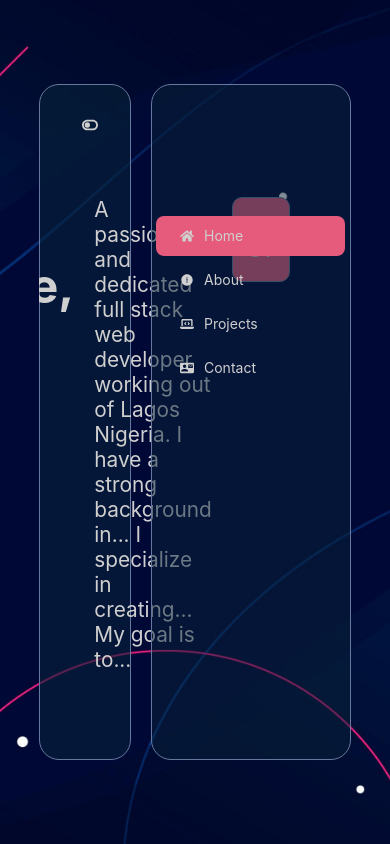
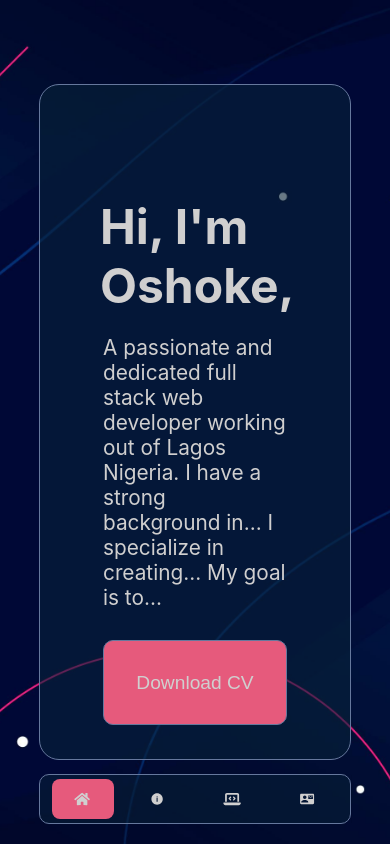
Before and after one commit to lorenzoworx/portofolio, a React (Create React App) app: page / in a window 390 px wide. Built offline with nearby package versions, Linux system fonts and the light colour scheme.

Commit message:
Implement responsiveness

```diff
--- a/src/App.css
+++ b/src/App.css
@@ -31,7 +31,7 @@
   border-radius: 10px ;
 }
 
-nav {
+#side-nav .ant-layout-sider-children nav {
   display: flex;
   flex-direction: column;
   width: 100%;
@@ -50,7 +50,9 @@ nav {
 
 header {
   display: flex;
-  justify-content: flex-end;
+  justify-content: space-between;
+  align-items: flex-end;
+  padding-left: 5vw !important;
 }
 
 .content-wrapper  {
@@ -60,3 +62,61 @@ header {
   flex-direction: column;
   align-items: center;
 }
+
+#nav-ul {
+  width: 100%;
+}
+
+#mobile-menu {
+  padding: 0;
+  background-color: rgba(8, 34, 57, 0.5);
+  border: 1px solid #66789D;
+  border-radius: 10px;
+  position: fixed;
+  bottom: 20px;
+  left: 10vw;
+  right: 10vw;
+}
+
+#mobile-menu nav ul {
+  display: flex;
+  width: 80vw;
+  justify-content: space-around;
+}
+
+#mobile-menu nav ul li {
+  width: 20%;
+  justify-content: center;
+}
+
+#mobile-menu nav ul li svg {
+  width: 100%;
+}
+
+#page-title {
+  text-transform: uppercase;
+  font-size: 1.5rem;
+}
+
+
+@media screen and (max-width: 768px) {
+
+  .home-outlet {
+    align-items: center;
+    justify-items: center;
+  }
+
+  .home-outlet > div {
+    display: flex;
+    justify-content: center;
+  }
+
+  .home-outlet .intro-btn {
+    width: 100%;
+  }
+
+  .home-outlet .intro-btn button {
+    width: 80%;
+  }
+
+}
--- a/src/components/MyLayout.js
+++ b/src/components/MyLayout.js
@@ -1,12 +1,37 @@
-import React, { useState } from 'react';
-import { Outlet } from 'react-router-dom';
+import React, { useState, useEffect } from 'react';
+import { Outlet, useLocation } from 'react-router-dom';
 import * as Fa6Icons from "react-icons/fa6";
-import { Layout, Button, } from 'antd';
+import { Layout, Button, Menu} from 'antd';
 import Sidebar from './Sidebar';
+
 const { Header, Sider, Content } = Layout;
 
 const MyLayout = () => {
   const [collapsed, setCollapsed] = useState(false);
+  const [isMobile, setIsMobile] = useState(false);
+  const [pageTitle, setPageTitle] = useState("");
+
+  const location = useLocation();
+
+  const handleResize = () => {
+    setIsMobile(window.innerWidth <= 769 );
+  };
+
+  useEffect(() => {
+    handleResize();
+    window.addEventListener('resize', handleResize);
+    return () => window.removeEventListener('resize', handleResize);
+  }, []);
+
+  useEffect(() => {
+    const path = location.pathname;
+    const title = path.split("/").pop();
+    setPageTitle(title);
+  }, [location.pathname]);
+
+  const toggleCollapsed = () => {
+    setCollapsed(!collapsed);
+  };
 
   return (
     <main className="project-wrapper">
@@ -31,16 +56,19 @@ const MyLayout = () => {
                 "border-radius": "20px",
               }}
             >
-              <Button
+              <h1 id='page-title'>{pageTitle}</h1>
+              { isMobile ? '' :
+              (<Button
                 type="text"
                 icon={collapsed ? <Fa6Icons.FaToggleOn /> : <Fa6Icons.FaToggleOff />}
-                onClick={() => setCollapsed(!collapsed)}
+                onClick={() => toggleCollapsed()}
                 style={{
                   fontSize: '16px',
                   width: "80px",
                   height: "80px",
                 }}
-              />
+              />)
+              }
             </Header>
             <Content
               style={{
@@ -55,15 +83,32 @@ const MyLayout = () => {
               </section>
             </Content>
           </Layout>
-          <Sider className="sidebar-container" trigger={null} collapsible collapsed={collapsed} style={
-            {
-              "background-color": "rgba(8, 34, 57, 0.9)",
-              "border-radius": "20px",
-              "border": "1px solid #66789d",
-            }
-          }>
-            <Sidebar />
+          {isMobile ? (
+          <Menu
+            isMobile={true}
+            id="mobile-menu"
+            mode="horizontal"
+            defaultSelectedKeys={['1']}
+            style={{ lineHeight: '64px', marginLeft: 'auto' }}
+          >
+            <Sidebar isMobile={true} />
+          </Menu>
+        ) : (
+          <Sider
+            id="side-nav"
+            className="sidebar-container"
+            trigger={null}
+            collapsible
+            collapsed={collapsed}
+            style={{
+              backgroundColor: "rgba(8, 34, 57, 0.9)",
+              borderRadius: "20px",
+              border: "1px solid #66789d",
+            }}
+          >
+            <Sidebar isMobile={false} />
           </Sider>
+        )}
       </Layout>
     </main>
   );
--- /dev/null
+++ b/src/components/ReadMore.js
@@ -0,0 +1,20 @@
+import React, { useState } from 'react';
+
+const ReadMore = ({ text, maxLength }) => {
+  const [isTruncated, setIsTruncated] = useState(true);
+
+  const toggleTruncate = () => {
+    setIsTruncated(!isTruncated);
+  };
+
+  return (
+    <p id="read-more">
+      {isTruncated ? `${text.slice(0, maxLength)}...` : text}
+      <span className='read-more-toggle' onClick={toggleTruncate}>
+        {isTruncated ? 'Read More' : 'Show Less'}
+      </span>
+    </p>
+  )
+}
+
+export default ReadMore;
--- a/src/components/Sidebar.js
+++ b/src/components/Sidebar.js
@@ -3,11 +3,11 @@ import { NavLink } from 'react-router-dom';
 import { Menu } from 'antd';
 import { navData } from '../lib/NavData';
 
-const Sidebar = () => {
+const Sidebar = ({isMobile}) => {
   return(
     <nav>
       <div className="demo-logo-vertical" />
-        <Menu style={{
+        <Menu id="nav-ul" style={{
           "background-color": "rgba(8, 34, 57, 0)",
         }}
           mode="inline"
@@ -16,7 +16,11 @@ const Sidebar = () => {
           {navData.map((item) => {
             return (
               <Menu.Item key={item.id} icon={item.icon}>
-                <NavLink to={item.link}>{item.label}</NavLink>
+                {isMobile ?
+                  (<NavLink to={item.link}>''</NavLink>)
+                  :
+                  (<NavLink to={item.link}>{item.label}</NavLink>)
+              }
               </Menu.Item>
             )
           })}
--- a/src/pages/About.js
+++ b/src/pages/About.js
@@ -1,23 +1,13 @@
-import React, { useState, useEffect } from 'react';
+import React from 'react';
 import './styles/About.css'
 import myImg from './IMG_3234.JPG'
 
 const About = () => {
-  const [animated, setAnimated] = useState(false);
 
-  useEffect(() => {
-    const timeoutId = setTimeout(() => {
-      setAnimated(true);
-    }, 500);
-
-    return () => {
-      clearTimeout(timeoutId);
-    };
-  }, []);
 
   return (
-    <div className={`staggered-text-container ${animated ? 'animate' : ''}`}>
-      <div className={`about-bio staggered-text-item ${animated ? 'animate-h1' : ''}`}>
+    <div className="about-outlet">
+      <div className="about-bio">
         <div>
           <h1>Educcation</h1>
           <p>
@@ -89,12 +79,9 @@ const About = () => {
           </p>
         </div>
       </div>
-      <div className={`about-picture staggered-text-item ${animated ? 'animate-p' : ''}`}>
+      <div className="about-picture">
         <img src={myImg} alt="" className='myImg' />
       </div>
-      {/* <div className={`staggered-text-item ${animated ? 'animate-button' : ''}`}>
-        <button>Download cv</button>
-      </div> */}
     </div>
   );
 };
--- a/src/pages/Contact.js
+++ b/src/pages/Contact.js
@@ -1,10 +1,9 @@
-import React, { useState, useEffect } from 'react'
+import React, { useState } from 'react'
 import { Link } from 'react-router-dom'
 import * as FaIcons from 'react-icons/fa'
 import './styles/Contact.css'
 
 const Contact = () => {
-  const [animated, setAnimated] = useState(false);
   const [formData, setFormData] = useState({
     name: '',
     email: '',
@@ -12,18 +11,10 @@ const Contact = () => {
     website: '',
     message: '',
   })
+
   const [formErrors, setFormErrors] = useState({});
   const [formSubmitted, setFormSubmitted] = useState(false);
 
-  useEffect(() => {
-    const timeoutId = setTimeout(() => {
-      setAnimated(true);
-    }, 500);
-
-    return() => {
-      clearTimeout(timeoutId);
-    };
-  }, []);
 
   const handleChange = (e) => {
     const { name, value } = e.target;
@@ -84,8 +75,8 @@ const Contact = () => {
 
   return(
     <>
-    <form className={`contact-form staggered-text-container ${animated ? 'animate' : ''}`} id="fs-frm" name="simple-contact-form" accept-charset="utf-8" action="https://formspree.io/f/mayrewyk" method="post" onSubmit={handleSubmit}>
-      <div id="fs-frm-inputs" className={`contact-grid staggered-text-item ${animated ? 'animate-h1' : ''}`}>
+    <form className='contact-form' id="fs-frm" name="simple-contact-form" accept-charset="utf-8" action="https://formspree.io/f/mayrewyk" method="post" onSubmit={handleSubmit}>
+      <div id="fs-frm-inputs" className='contact-grid'>
         <div>
           <label for="full-name">Full Name</label>
           <input className="input-field" type="text" name="name" id="full-name" placeholder="Surname Firstname Others" required="" onChange={handleChange} value={formData.name}></input>
@@ -108,7 +99,7 @@ const Contact = () => {
         </div>
         <input type="hidden" name="_subject" id="email-subject" value="Contact Form Submission"></input>
       </div>
-      <div className={`submit staggered-text-item ${animated ? 'animate-p' : ''}`}>
+      <div className='submit'>
         <input type="submit" value="Submit"></input>
         {Object.keys(formErrors).map((errorField) => (
         <div key={errorField} className="error-message">
@@ -119,7 +110,7 @@ const Contact = () => {
       {formSubmitted && <div className="success-message">Form submitted successfully!</div>}
 
       </div>
-      <div className={`contact-links staggered-text-item ${animated ? 'animate-p' : ''}`}>
+      <div className='contact-links'>
         <Link to='https://github.com/lorenzoworx'>
           <FaIcons.FaGithubSquare className='contact-icon' />
         </Link>
--- a/src/pages/Home.js
+++ b/src/pages/Home.js
@@ -1,30 +1,19 @@
-import React, { useState, useEffect } from 'react'
+import React from 'react'
 import './styles/Home.css'
 
 const Home = () => {
-  const [animated, setAnimated] = useState(false);
-
-  useEffect (() => {
-    const timeoutId = setTimeout(() => {
-      setAnimated(true);
-    }, 500);
-
-    return () => {
-      clearTimeout(timeoutId);
-    };
-  }, []);
   return(
-    <div className={`staggered-text-container ${animated ? 'animate' : ''}`}>
-      <div className={`intro-header staggered-text-item ${animated ? 'animate-h1' : ''}`}>
+    <div className="home-outlet">
+      <div className="intro-header">
         <h1>Hi, I'm Oshoke,</h1>
       </div>
-      <div className={`intro-bio staggered-text-item ${animated ? 'animate-p' : ''}`}>
+      <div className="intro-bio">
         <p>
           A passionate and dedicated full stack web developer working out of Lagos Nigeria.
           I have a strong background in... I specialize in creating... My goal is to...
         </p>
       </div>
-      <div className={`intro-btn staggered-text-item ${animated ? 'animate-button' : ''}`}>
+      <div className="intro-btn">
         <button>Download CV</button>
       </div>
     </div>
--- a/src/pages/Projects.js
+++ b/src/pages/Projects.js
@@ -1,44 +1,32 @@
-import React, { useState, useEffect } from 'react';
+import React from 'react';
 import { Link } from 'react-router-dom';
 import './styles/Projects.css';
 import { projectData } from '../lib/ProjectData';
+import ReadMore from '../components/ReadMore';
 
 const Projects = () => {
-
-  const [animated, setAnimated] = useState(false);
-
-  useEffect(() => {
-    const timeoutId = setTimeout(() => {
-      setAnimated(true);
-    }, 500);
-
-    return () => {
-      clearTimeout(timeoutId);
-    };
-  }, []);
-
   return(
-    <div className={`staggered-text-container ${animated ? 'animate' : ''}`}>
+    <div className={`project-outlet`}>
       <div className="project-container">
         {projectData.map((project) => {
           return(
-            <div className={`project-card staggered-text-item ${animated ? 'animate-h1' : ''}`} key={project.id}>
+            <div className={`project-card`} key={project.id}>
               <div>
                 <img src={project.image} alt="" />
               </div>
-              <div>
+              <div className='project-description'>
                 <h1>
                   {project.title}
                 </h1>
-                <p>
-                  {project.description}
-                </p>
+                <ReadMore
+                  text={project.description}
+                  maxLength={50}
+                 />
               </div>
               <div>
-                <Link to={project.liveLink}>Live Demo</Link>
+                <Link className='live-demo-link' to={project.liveLink}>Live Demo</Link>
                 <Link to={project.githubLink}>View on GitHub</Link>
               </div>
-              <div>More Text</div>
         </div>
           )
         })}
--- a/src/pages/styles/About.css
+++ b/src/pages/styles/About.css
@@ -1,32 +1,9 @@
-.staggered-text-container {
+.about-outlet {
   display: flex;
   flex-direction: row;
   justify-content: space-between;
   gap: 20px;
   max-height: calc(80vh - 176px);
-}
-
-.staggered-text-item {
-  opacity: 0;
-  transform: translateY(1em);
-  transition: opacity 0.5s ease, transform 0.5s ease;
-}
-
-.animate-h1 {
-  transition-delay: 0.5s; /* Delay for h1 */
-}
-
-.animate-p {
-  transition-delay: 1s; /* Delay for p */
-}
-
-.animate-button {
-  transition-delay: 1.5s; /* Delay for button */
-}
-
-.staggered-text-container.animate .staggered-text-item {
-  opacity: 1;
-  transform: translateY(0);
 }
 
 .about-bio {
@@ -72,3 +49,29 @@
   width: 100%;
   height: auto;
 }
+
+@media screen and (max-width: 768px) {
+  .about-outlet {
+    flex-direction: column-reverse;
+    align-items: center;
+  }
+  .about-bio {
+    width: auto;
+    overflow-y: auto;
+  }
+
+  .about-picture {
+    height: 20%;
+  }
+
+  .myImg {
+    border-radius: 20%;
+    border: 1px solid #66789D;
+    ;
+  }
+
+  .about-bio::-webkit-scrollbar-thumb {
+    display: none;
+  }
+
+}
--- a/src/pages/styles/Home.css
+++ b/src/pages/styles/Home.css
@@ -18,7 +18,7 @@
 }
 
 .intro-btn {
-  align-self: flex-start;
+  align-self: center;
 }
 
 .intro-btn button {
@@ -28,32 +28,31 @@
   border-radius: 10px;
   border: 1px solid #66789D;
   font-size: 1.2rem;
+  padding: 10px 5px;
 }
 
-.staggered-text-container {
+.home-outlet {
   display: flex;
   flex-direction: column;
+  gap: 10px;
 }
 
-.staggered-text-item {
-  opacity: 0;
-  transform: translateY(1em);
-  transition: opacity 0.5s ease, transform 0.5s ease;
+
+.anticon-close {
+  display: none;
 }
 
-.animate-h1 {
-  transition-delay: 0.5s; /* Delay for h1 */
+@media screen and (max-width: 768px) {
+  .intro-bio {
+    align-self: center;
+  }
+
+  .intro-header {
+    align-self: center;
+    padding-left: 20px;
+  }
+
+  .intro-btn button {
+    width: 100%;
+  }
 }
-
-.animate-p {
-  transition-delay: 1s; /* Delay for p */
-}
-
-.animate-button {
-  transition-delay: 1.5s; /* Delay for button */
-}
-
-.staggered-text-container.animate .staggered-text-item {
-  opacity: 1;
-  transform: translateY(0);
-}
```
Also changed, not shown: src/pages/styles/Contact.css (+11 -0 lines), src/pages/styles/Projects.css (+29 -0 lines).
